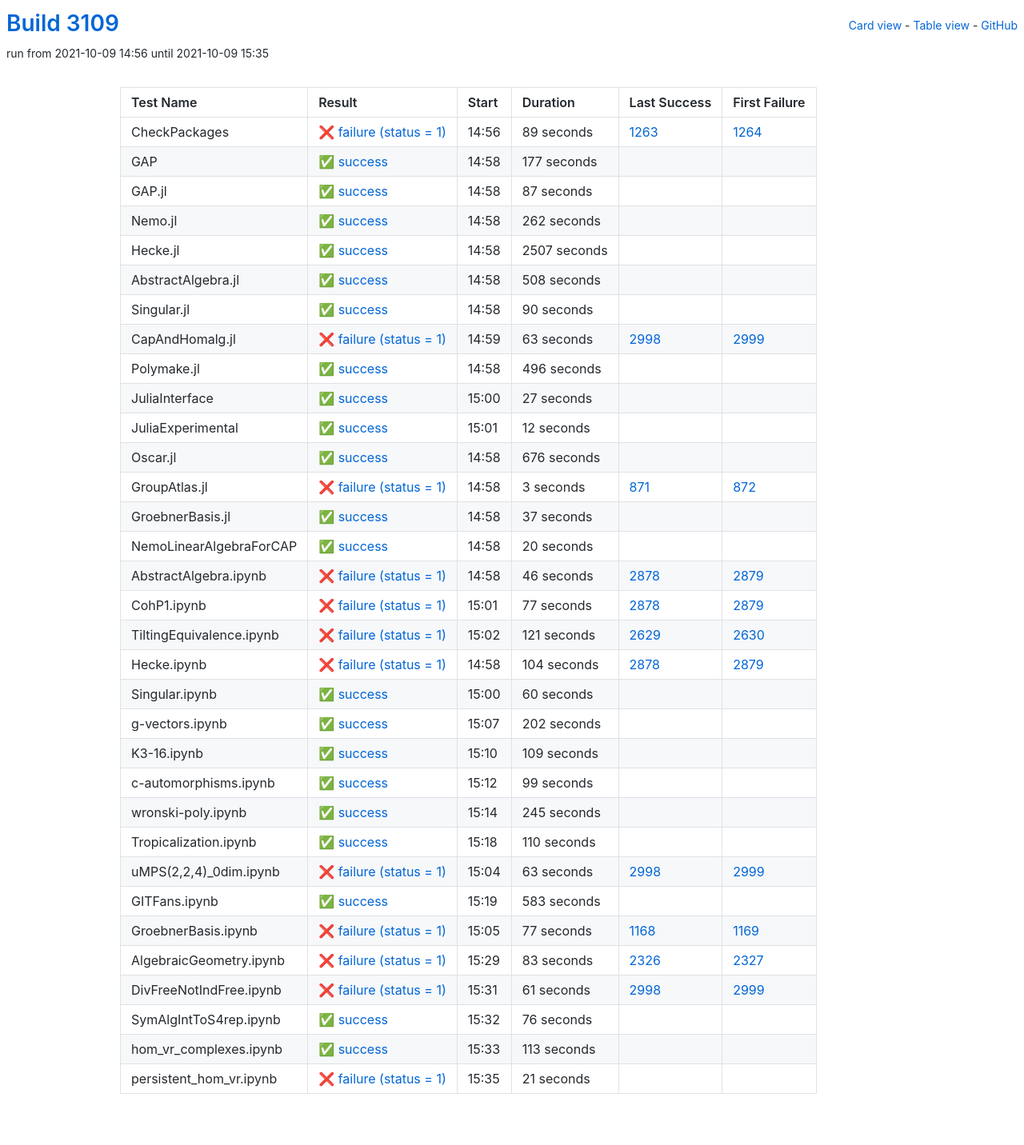
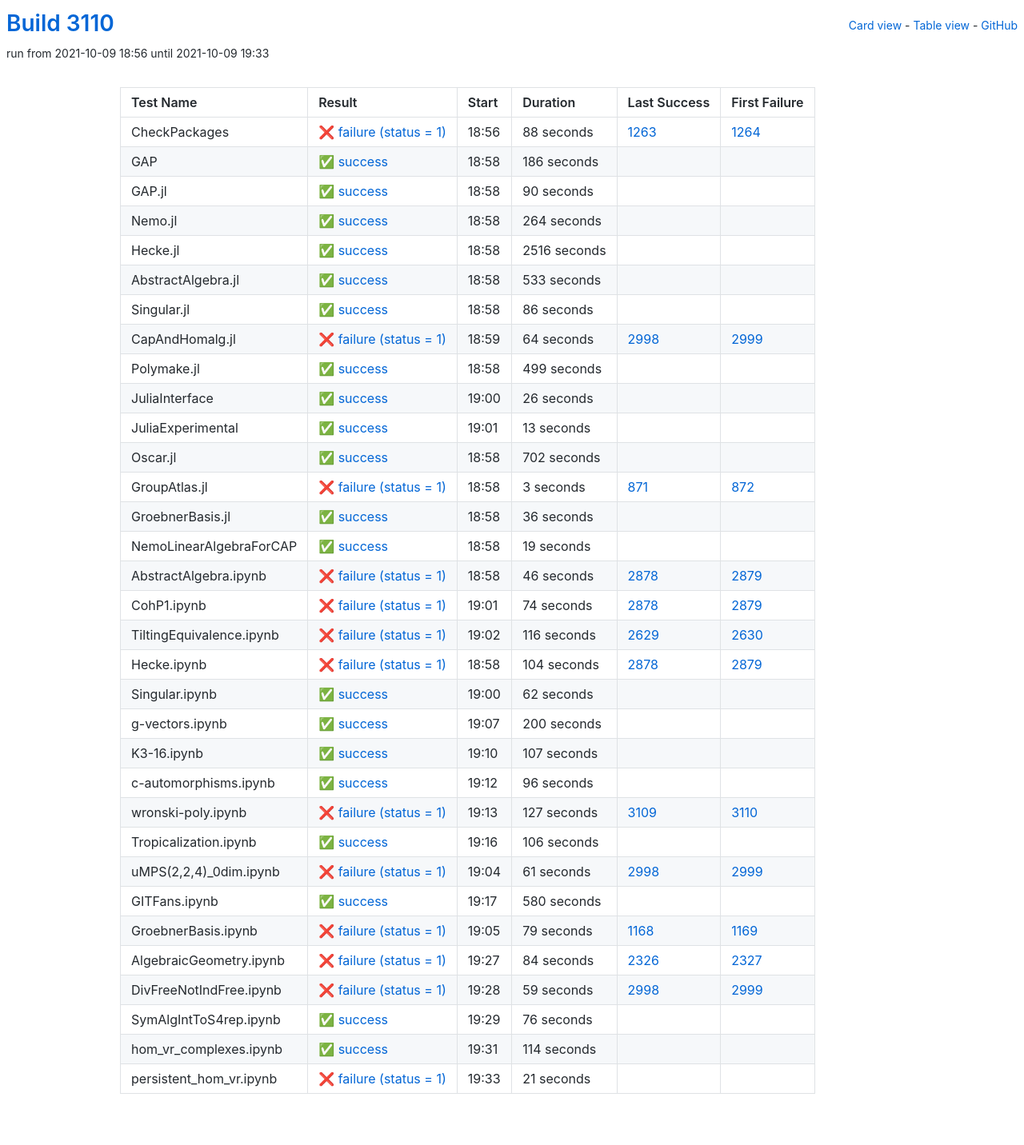
Before and after one commit to oscar-system/oscar-ci-status-stable, a Jekyll site: the page built from table.html, in a window 1280 px wide. Shown: the whole page at 80% size. Built offline with Jekyll 4.4.1, drawn with Linux system fonts in a browser that asks for light colours.

Commit message:
Build #3110

```diff
--- a/_data/ci.yml
+++ b/_data/ci.yml
@@ -1,6 +1,6 @@
 ---
-build: 3109
-build_url: https://oscarci.mathematik.uni-kl.de/job/oscar-stable/3109/
+build: 3110
+build_url: https://oscarci.mathematik.uni-kl.de/job/oscar-stable/3110/
 job: oscar-stable
 organization: oscar-system
 repo: oscar-ci-status-stable
@@ -8,80 +8,32 @@ repourl: https://github.com/oscar-system/oscar-ci-status-stable
 tests:
 - name: CheckPackages
   id: checkpackages
-  log: https://oscarci.mathematik.uni-kl.de/job/oscar-stable/3109/artifact/logs/build-3109/CheckPackages.log
-  start: 2021-10-09 14:56
+  log: https://oscarci.mathematik.uni-kl.de/job/oscar-stable/3110/artifact/logs/build-3110/CheckPackages.log
+  start: 2021-10-09 18:56
   success: false
   exitcode: 1
   status: failure
-  duration: 89
+  duration: 88
   last_success: 1263
   last_success_url: https://oscarci.mathematik.uni-kl.de/job/oscar-stable/1263/
   first_failure: 1264
   first_failure_url: https://oscarci.mathematik.uni-kl.de/job/oscar-stable/1264/
 - name: GAP
   id: gap
-  log: https://oscarci.mathematik.uni-kl.de/job/oscar-stable/3109/artifact/logs/build-3109/GAP.log
-  start: 2021-10-09 14:58
+  log: https://oscarci.mathematik.uni-kl.de/job/oscar-stable/3110/artifact/logs/build-3110/GAP.log
+  start: 2021-10-09 18:58
   success: true
   exitcode: 0
   status: success
-  duration: 177
+  duration: 186
   last_success: false
   last_success_url:
   first_failure: false
   first_failure_url:
 - name: GAP.jl
   id: gap-jl
-  log: https://oscarci.mathematik.uni-kl.de/job/oscar-stable/3109/artifact/logs/build-3109/GAP.jl.log
-  start: 2021-10-09 14:58
-  success: true
-  exitcode: 0
-  status: success
-  duration: 87
-  last_success: false
-  last_success_url:
-  first_failure: false
-  first_failure_url:
-- name: Nemo.jl
-  id: nemo-jl
-  log: https://oscarci.mathematik.uni-kl.de/job/oscar-stable/3109/artifact/logs/build-3109/Nemo.jl.log
-  start: 2021-10-09 14:58
-  success: true
-  exitcode: 0
-  status: success
-  duration: 262
-  last_success: false
-  last_success_url:
-  first_failure: false
-  first_failure_url:
-- name: Hecke.jl
-  id: hecke-jl
-  log: https://oscarci.mathematik.uni-kl.de/job/oscar-stable/3109/artifact/logs/build-3109/Hecke.jl.log
-  start: 2021-10-09 14:58
-  success: true
-  exitcode: 0
-  status: success
-  duration: 2507
-  last_success: false
-  last_success_url:
-  first_failure: false
-  first_failure_url:
-- name: AbstractAlgebra.jl
-  id: abstractalgebra-jl
-  log: https://oscarci.mathematik.uni-kl.de/job/oscar-stable/3109/artifact/logs/build-3109/AbstractAlgebra.jl.log
-  start: 2021-10-09 14:58
-  success: true
-  exitcode: 0
-  status: success
-  duration: 508
-  last_success: false
-  last_success_url:
-  first_failure: false
-  first_failure_url:
-- name: Singular.jl
-  id: singular-jl
-  log: https://oscarci.mathematik.uni-kl.de/job/oscar-stable/3109/artifact/logs/build-3109/Singular.jl.log
-  start: 2021-10-09 14:58
+  log: https://oscarci.mathematik.uni-kl.de/job/oscar-stable/3110/artifact/logs/build-3110/GAP.jl.log
+  start: 2021-10-09 18:58
   success: true
   exitcode: 0
   status: success
@@ -90,70 +42,118 @@ tests:
   last_success_url:
   first_failure: false
   first_failure_url:
+- name: Nemo.jl
+  id: nemo-jl
+  log: https://oscarci.mathematik.uni-kl.de/job/oscar-stable/3110/artifact/logs/build-3110/Nemo.jl.log
+  start: 2021-10-09 18:58
+  success: true
+  exitcode: 0
+  status: success
+  duration: 264
+  last_success: false
+  last_success_url:
+  first_failure: false
+  first_failure_url:
+- name: Hecke.jl
+  id: hecke-jl
+  log: https://oscarci.mathematik.uni-kl.de/job/oscar-stable/3110/artifact/logs/build-3110/Hecke.jl.log
+  start: 2021-10-09 18:58
+  success: true
+  exitcode: 0
+  status: success
+  duration: 2516
+  last_success: false
+  last_success_url:
+  first_failure: false
+  first_failure_url:
+- name: AbstractAlgebra.jl
+  id: abstractalgebra-jl
+  log: https://oscarci.mathematik.uni-kl.de/job/oscar-stable/3110/artifact/logs/build-3110/AbstractAlgebra.jl.log
+  start: 2021-10-09 18:58
+  success: true
+  exitcode: 0
+  status: success
+  duration: 533
+  last_success: false
+  last_success_url:
+  first_failure: false
+  first_failure_url:
+- name: Singular.jl
+  id: singular-jl
+  log: https://oscarci.mathematik.uni-kl.de/job/oscar-stable/3110/artifact/logs/build-3110/Singular.jl.log
+  start: 2021-10-09 18:58
+  success: true
+  exitcode: 0
+  status: success
+  duration: 86
+  last_success: false
+  last_success_url:
+  first_failure: false
+  first_failure_url:
 - name: CapAndHomalg.jl
   id: capandhomalg-jl
-  log: https://oscarci.mathematik.uni-kl.de/job/oscar-stable/3109/artifact/logs/build-3109/CapAndHomalg.jl.log
-  start: 2021-10-09 14:59
+  log: https://oscarci.mathematik.uni-kl.de/job/oscar-stable/3110/artifact/logs/build-3110/CapAndHomalg.jl.log
+  start: 2021-10-09 18:59
   success: false
   exitcode: 1
   status: failure
-  duration: 63
+  duration: 64
   last_success: 2998
   last_success_url: https://oscarci.mathematik.uni-kl.de/job/oscar-stable/2998/
   first_failure: 2999
   first_failure_url: https://oscarci.mathematik.uni-kl.de/job/oscar-stable/2999/
 - name: Polymake.jl
   id: polymake-jl
-  log: https://oscarci.mathematik.uni-kl.de/job/oscar-stable/3109/artifact/logs/build-3109/Polymake.jl.log
-  start: 2021-10-09 14:58
+  log: https://oscarci.mathematik.uni-kl.de/job/oscar-stable/3110/artifact/logs/build-3110/Polymake.jl.log
+  start: 2021-10-09 18:58
   success: true
   exitcode: 0
   status: success
-  duration: 496
+  duration: 499
   last_success: false
   last_success_url:
   first_failure: false
   first_failure_url:
 - name: JuliaInterface
   id: juliainterface
-  log: https://oscarci.mathematik.uni-kl.de/job/oscar-stable/3109/artifact/logs/build-3109/JuliaInterface.log
-  start: 2021-10-09 15:00
+  log: https://oscarci.mathematik.uni-kl.de/job/oscar-stable/3110/artifact/logs/build-3110/JuliaInterface.log
+  start: 2021-10-09 19:00
   success: true
   exitcode: 0
   status: success
-  duration: 27
+  duration: 26
   last_success: false
   last_success_url:
   first_failure: false
   first_failure_url:
 - name: JuliaExperimental
   id: juliaexperimental
-  log: https://oscarci.mathematik.uni-kl.de/job/oscar-stable/3109/artifact/logs/build-3109/JuliaExperimental.log
-  start: 2021-10-09 15:01
+  log: https://oscarci.mathematik.uni-kl.de/job/oscar-stable/3110/artifact/logs/build-3110/JuliaExperimental.log
+  start: 2021-10-09 19:01
   success: true
   exitcode: 0
   status: success
-  duration: 12
+  duration: 13
   last_success: false
   last_success_url:
   first_failure: false
   first_failure_url:
 - name: Oscar.jl
   id: oscar-jl
-  log: https://oscarci.mathematik.uni-kl.de/job/oscar-stable/3109/artifact/logs/build-3109/Oscar.jl.log
-  start: 2021-10-09 14:58
+  log: https://oscarci.mathematik.uni-kl.de/job/oscar-stable/3110/artifact/logs/build-3110/Oscar.jl.log
+  start: 2021-10-09 18:58
   success: true
   exitcode: 0
   status: success
-  duration: 676
+  duration: 702
   last_success: false
   last_success_url:
   first_failure: false
   first_failure_url:
 - name: GroupAtlas.jl
   id: groupatlas-jl
-  log: https://oscarci.mathematik.uni-kl.de/job/oscar-stable/3109/artifact/logs/build-3109/GroupAtlas.jl.log
-  start: 2021-10-09 14:58
+  log: https://oscarci.mathematik.uni-kl.de/job/oscar-stable/3110/artifact/logs/build-3110/GroupAtlas.jl.log
+  start: 2021-10-09 18:58
   success: false
   exitcode: 1
   status: failure
@@ -164,32 +164,32 @@ tests:
   first_failure_url: https://oscarci.mathematik.uni-kl.de/job/oscar-stable/872/
 - name: GroebnerBasis.jl
   id: groebnerbasis-jl
-  log: https://oscarci.mathematik.uni-kl.de/job/oscar-stable/3109/artifact/logs/build-3109/GroebnerBasis.jl.log
-  start: 2021-10-09 14:58
+  log: https://oscarci.mathematik.uni-kl.de/job/oscar-stable/3110/artifact/logs/build-3110/GroebnerBasis.jl.log
+  start: 2021-10-09 18:58
   success: true
   exitcode: 0
   status: success
-  duration: 37
+  duration: 36
   last_success: false
   last_success_url:
   first_failure: false
   first_failure_url:
 - name: NemoLinearAlgebraForCAP
   id: nemolinearalgebraforcap
-  log: https://oscarci.mathematik.uni-kl.de/job/oscar-stable/3109/artifact/logs/build-3109/NemoLinearAlgebraForCAP.log
-  start: 2021-10-09 14:58
+  log: https://oscarci.mathematik.uni-kl.de/job/oscar-stable/3110/artifact/logs/build-3110/NemoLinearAlgebraForCAP.log
+  start: 2021-10-09 18:58
   success: true
   exitcode: 0
   status: success
-  duration: 20
+  duration: 19
   last_success: false
   last_success_url:
   first_failure: false
   first_failure_url:
 - name: AbstractAlgebra.ipynb
   id: abstractalgebra-ipynb
-  log: https://oscarci.mathematik.uni-kl.de/job/oscar-stable/3109/artifact/logs/build-3109/AbstractAlgebra.ipynb.log
-  start: 2021-10-09 14:58
+  log: https://oscarci.mathematik.uni-kl.de/job/oscar-stable/3110/artifact/logs/build-3110/AbstractAlgebra.ipynb.log
+  start: 2021-10-09 18:58
   success: false
   exitcode: 1
   status: failure
@@ -200,32 +200,32 @@ tests:
   first_failure_url: https://oscarci.mathematik.uni-kl.de/job/oscar-stable/2879/
 - name: CohP1.ipynb
   id: cohp1-ipynb
-  log: https://oscarci.mathematik.uni-kl.de/job/oscar-stable/3109/artifact/logs/build-3109/CohP1.ipynb.log
-  start: 2021-10-09 15:01
+  log: https://oscarci.mathematik.uni-kl.de/job/oscar-stable/3110/artifact/logs/build-3110/CohP1.ipynb.log
+  start: 2021-10-09 19:01
   success: false
   exitcode: 1
   status: failure
-  duration: 77
+  duration: 74
   last_success: 2878
   last_success_url: https://oscarci.mathematik.uni-kl.de/job/oscar-stable/2878/
   first_failure: 2879
   first_failure_url: https://oscarci.mathematik.uni-kl.de/job/oscar-stable/2879/
 - name: TiltingEquivalence.ipynb
   id: tiltingequivalence-ipynb
-  log: https://oscarci.mathematik.uni-kl.de/job/oscar-stable/3109/artifact/logs/build-3109/TiltingEquivalence.ipynb.log
-  start: 2021-10-09 15:02
+  log: https://oscarci.mathematik.uni-kl.de/job/oscar-stable/3110/artifact/logs/build-3110/TiltingEquivalence.ipynb.log
+  start: 2021-10-09 19:02
   success: false
   exitcode: 1
   status: failure
-  duration: 121
+  duration: 116
   last_success: 2629
   last_success_url: https://oscarci.mathematik.uni-kl.de/job/oscar-stable/2629/
   first_failure: 2630
   first_failure_url: https://oscarci.mathematik.uni-kl.de/job/oscar-stable/2630/
 - name: Hecke.ipynb
   id: hecke-ipynb
-  log: https://oscarci.mathematik.uni-kl.de/job/oscar-stable/3109/artifact/logs/build-3109/Hecke.ipynb.log
-  start: 2021-10-09 14:58
+  log: https://oscarci.mathematik.uni-kl.de/job/oscar-stable/3110/artifact/logs/build-3110/Hecke.ipynb.log
+  start: 2021-10-09 18:58
   success: false
   exitcode: 1
   status: failure
@@ -236,128 +236,80 @@ tests:
   first_failure_url: https://oscarci.mathematik.uni-kl.de/job/oscar-stable/2879/
 - name: Singular.ipynb
   id: singular-ipynb
-  log: https://oscarci.mathematik.uni-kl.de/job/oscar-stable/3109/artifact/logs/build-3109/Singular.ipynb.log
-  start: 2021-10-09 15:00
+  log: https://oscarci.mathematik.uni-kl.de/job/oscar-stable/3110/artifact/logs/build-3110/Singular.ipynb.log
+  start: 2021-10-09 19:00
   success: true
   exitcode: 0
   status: success
-  duration: 60
+  duration: 62
   last_success: false
   last_success_url:
   first_failure: false
   first_failure_url:
 - name: g-vectors.ipynb
   id: g-vectors-ipynb
-  log: https://oscarci.mathematik.uni-kl.de/job/oscar-stable/3109/artifact/logs/build-3109/g-vectors.ipynb.log
-  start: 2021-10-09 15:07
+  log: https://oscarci.mathematik.uni-kl.de/job/oscar-stable/3110/artifact/logs/build-3110/g-vectors.ipynb.log
+  start: 2021-10-09 19:07
   success: true
   exitcode: 0
   status: success
-  duration: 202
+  duration: 200
   last_success: false
   last_success_url:
   first_failure: false
   first_failure_url:
 - name: K3-16.ipynb
   id: k3-16-ipynb
-  log: https://oscarci.mathematik.uni-kl.de/job/oscar-stable/3109/artifact/logs/build-3109/K3-16.ipynb.log
-  start: 2021-10-09 15:10
+  log: https://oscarci.mathematik.uni-kl.de/job/oscar-stable/3110/artifact/logs/build-3110/K3-16.ipynb.log
+  start: 2021-10-09 19:10
   success: true
   exitcode: 0
   status: success
-  duration: 109
+  duration: 107
   last_success: false
   last_success_url:
   first_failure: false
   first_failure_url:
 - name: c-automorphisms.ipynb
   id: c-automorphisms-ipynb
-  log: https://oscarci.mathematik.uni-kl.de/job/oscar-stable/3109/artifact/logs/build-3109/c-automorphisms.ipynb.log
-  start: 2021-10-09 15:12
+  log: https://oscarci.mathematik.uni-kl.de/job/oscar-stable/3110/artifact/logs/build-3110/c-automorphisms.ipynb.log
+  start: 2021-10-09 19:12
   success: true
   exitcode: 0
   status: success
-  duration: 99
+  duration: 96
   last_success: false
   last_success_url:
   first_failure: false
   first_failure_url:
 - name: wronski-poly.ipynb
   id: wronski-poly-ipynb
-  log: https://oscarci.mathematik.uni-kl.de/job/oscar-stable/3109/artifact/logs/build-3109/wronski-poly.ipynb.log
-  start: 2021-10-09 15:14
+  log: https://oscarci.mathematik.uni-kl.de/job/oscar-stable/3110/artifact/logs/build-3110/wronski-poly.ipynb.log
+  start: 2021-10-09 19:13
+  success: false
+  exitcode: 1
+  status: failure
+  duration: 127
+  last_success: 3109
+  last_success_url: https://oscarci.mathematik.uni-kl.de/job/oscar-stable/3109/
+  first_failure: 3110
+  first_failure_url: https://oscarci.mathematik.uni-kl.de/job/oscar-stable/3110/
+- name: Tropicalization.ipynb
+  id: tropicalization-ipynb
+  log: https://oscarci.mathematik.uni-kl.de/job/oscar-stable/3110/artifact/logs/build-3110/Tropicalization.ipynb.log
+  start: 2021-10-09 19:16
   success: true
   exitcode: 0
   status: success
-  duration: 245
-  last_success: false
-  last_success_url:
-  first_failure: false
-  first_failure_url:
-- name: Tropicalization.ipynb
-  id: tropicalization-ipynb
-  log: https://oscarci.mathematik.uni-kl.de/job/oscar-stable/3109/artifact/logs/build-3109/Tropicalization.ipynb.log
-  start: 2021-10-09 15:18
-  success: true
-  exitcode: 0
-  status: success
-  duration: 110
+  duration: 106
   last_success: false
   last_success_url:
   first_failure: false
   first_failure_url:
 - name: uMPS(2,2,4)_0dim.ipynb
   id: umps-2-2-4-0dim-ipynb
-  log: https://oscarci.mathematik.uni-kl.de/job/oscar-stable/3109/artifact/logs/build-3109/uMPS-2-2-4-_0dim.ipynb.log
-  start: 2021-10-09 15:04
-  success: false
-  exitcode: 1
-  status: failure
-  duration: 63
-  last_success: 2998
-  last_success_url: https://oscarci.mathematik.uni-kl.de/job/oscar-stable/2998/
-  first_failure: 2999
-  first_failure_url: https://oscarci.mathematik.uni-kl.de/job/oscar-stable/2999/
-- name: GITFans.ipynb
-  id: gitfans-ipynb
-  log: https://oscarci.mathematik.uni-kl.de/job/oscar-stable/3109/artifact/logs/build-3109/GITFans.ipynb.log
-  start: 2021-10-09 15:19
-  success: true
-  exitcode: 0
-  status: success
-  duration: 583
-  last_success: false
-  last_success_url:
-  first_failure: false
-  first_failure_url:
-- name: GroebnerBasis.ipynb
-  id: groebnerbasis-ipynb
-  log: https://oscarci.mathematik.uni-kl.de/job/oscar-stable/3109/artifact/logs/build-3109/GroebnerBasis.ipynb.log
-  start: 2021-10-09 15:05
-  success: false
-  exitcode: 1
-  status: failure
-  duration: 77
-  last_success: 1168
-  last_success_url: https://oscarci.mathematik.uni-kl.de/job/oscar-stable/1168/
-  first_failure: 1169
-  first_failure_url: https://oscarci.mathematik.uni-kl.de/job/oscar-stable/1169/
-- name: AlgebraicGeometry.ipynb
-  id: algebraicgeometry-ipynb
-  log: https://oscarci.mathematik.uni-kl.de/job/oscar-stable/3109/artifact/logs/build-3109/AlgebraicGeometry.ipynb.log
-  start: 2021-10-09 15:29
-  success: false
-  exitcode: 1
-  status: failure
-  duration: 83
-  last_success: 2326
-  last_success_url: https://oscarci.mathematik.uni-kl.de/job/oscar-stable/2326/
-  first_failure: 2327
-  first_failure_url: https://oscarci.mathematik.uni-kl.de/job/oscar-stable/2327/
-- name: DivFreeNotIndFree.ipynb
-  id: divfreenotindfree-ipynb
-  log: https://oscarci.mathematik.uni-kl.de/job/oscar-stable/3109/artifact/logs/build-3109/DivFreeNotIndFree.ipynb.log
-  start: 2021-10-09 15:31
+  log: https://oscarci.mathematik.uni-kl.de/job/oscar-stable/3110/artifact/logs/build-3110/uMPS-2-2-4-_0dim.ipynb.log
+  start: 2021-10-09 19:04
   success: false
   exitcode: 1
   status: failure
@@ -366,10 +318,58 @@ tests:
   last_success_url: https://oscarci.mathematik.uni-kl.de/job/oscar-stable/2998/
   first_failure: 2999
   first_failure_url: https://oscarci.mathematik.uni-kl.de/job/oscar-stable/2999/
+- name: GITFans.ipynb
+  id: gitfans-ipynb
+  log: https://oscarci.mathematik.uni-kl.de/job/oscar-stable/3110/artifact/logs/build-3110/GITFans.ipynb.log
+  start: 2021-10-09 19:17
+  success: true
+  exitcode: 0
+  status: success
+  duration: 580
+  last_success: false
+  last_success_url:
+  first_failure: false
+  first_failure_url:
+- name: GroebnerBasis.ipynb
+  id: groebnerbasis-ipynb
+  log: https://oscarci.mathematik.uni-kl.de/job/oscar-stable/3110/artifact/logs/build-3110/GroebnerBasis.ipynb.log
+  start: 2021-10-09 19:05
+  success: false
+  exitcode: 1
+  status: failure
+  duration: 79
+  last_success: 1168
+  last_success_url: https://oscarci.mathematik.uni-kl.de/job/oscar-stable/1168/
+  first_failure: 1169
+  first_failure_url: https://oscarci.mathematik.uni-kl.de/job/oscar-stable/1169/
+- name: AlgebraicGeometry.ipynb
+  id: algebraicgeometry-ipynb
+  log: https://oscarci.mathematik.uni-kl.de/job/oscar-stable/3110/artifact/logs/build-3110/AlgebraicGeometry.ipynb.log
+  start: 2021-10-09 19:27
+  success: false
+  exitcode: 1
+  status: failure
+  duration: 84
+  last_success: 2326
+  last_success_url: https://oscarci.mathematik.uni-kl.de/job/oscar-stable/2326/
+  first_failure: 2327
+  first_failure_url: https://oscarci.mathematik.uni-kl.de/job/oscar-stable/2327/
+- name: DivFreeNotIndFree.ipynb
+  id: divfreenotindfree-ipynb
+  log: https://oscarci.mathematik.uni-kl.de/job/oscar-stable/3110/artifact/logs/build-3110/DivFreeNotIndFree.ipynb.log
+  start: 2021-10-09 19:28
+  success: false
+  exitcode: 1
+  status: failure
+  duration: 59
+  last_success: 2998
+  last_success_url: https://oscarci.mathematik.uni-kl.de/job/oscar-stable/2998/
+  first_failure: 2999
+  first_failure_url: https://oscarci.mathematik.uni-kl.de/job/oscar-stable/2999/
 - name: SymAlgIntToS4rep.ipynb
   id: symalginttos4rep-ipynb
-  log: https://oscarci.mathematik.uni-kl.de/job/oscar-stable/3109/artifact/logs/build-3109/SymAlgIntToS4rep.ipynb.log
-  start: 2021-10-09 15:32
+  log: https://oscarci.mathematik.uni-kl.de/job/oscar-stable/3110/artifact/logs/build-3110/SymAlgIntToS4rep.ipynb.log
+  start: 2021-10-09 19:29
   success: true
   exitcode: 0
   status: success
@@ -380,20 +380,20 @@ tests:
   first_failure_url:
 - name: hom_vr_complexes.ipynb
   id: hom-vr-complexes-ipynb
-  log: https://oscarci.mathematik.uni-kl.de/job/oscar-stable/3109/artifact/logs/build-3109/hom_vr_complexes.ipynb.log
-  start: 2021-10-09 15:33
+  log: https://oscarci.mathematik.uni-kl.de/job/oscar-stable/3110/artifact/logs/build-3110/hom_vr_complexes.ipynb.log
+  start: 2021-10-09 19:31
   success: true
   exitcode: 0
   status: success
-  duration: 113
+  duration: 114
   last_success: false
   last_success_url:
   first_failure: false
   first_failure_url:
 - name: persistent_hom_vr.ipynb
   id: persistent-hom-vr-ipynb
-  log: https://oscarci.mathematik.uni-kl.de/job/oscar-stable/3109/artifact/logs/build-3109/persistent_hom_vr.ipynb.log
-  start: 2021-10-09 15:35
+  log: https://oscarci.mathematik.uni-kl.de/job/oscar-stable/3110/artifact/logs/build-3110/persistent_hom_vr.ipynb.log
+  start: 2021-10-09 19:33
   success: false
   exitcode: 1
   status: failure
```
Also changed, not shown: README.md.
